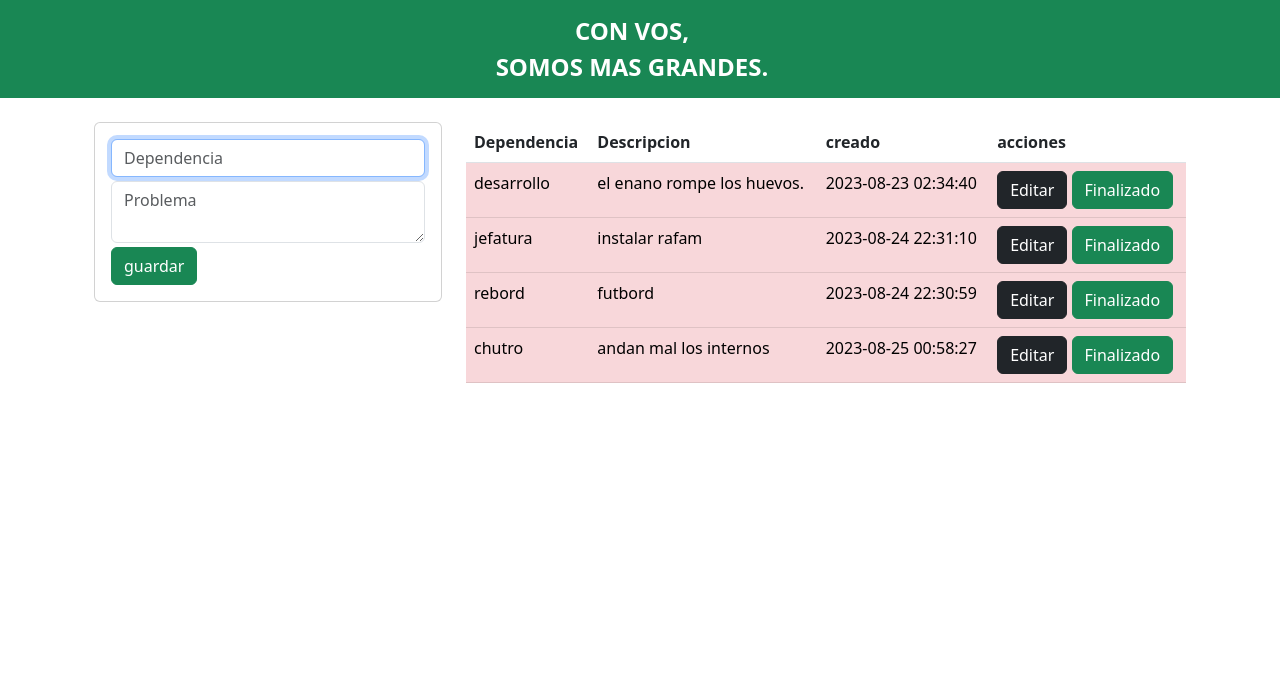
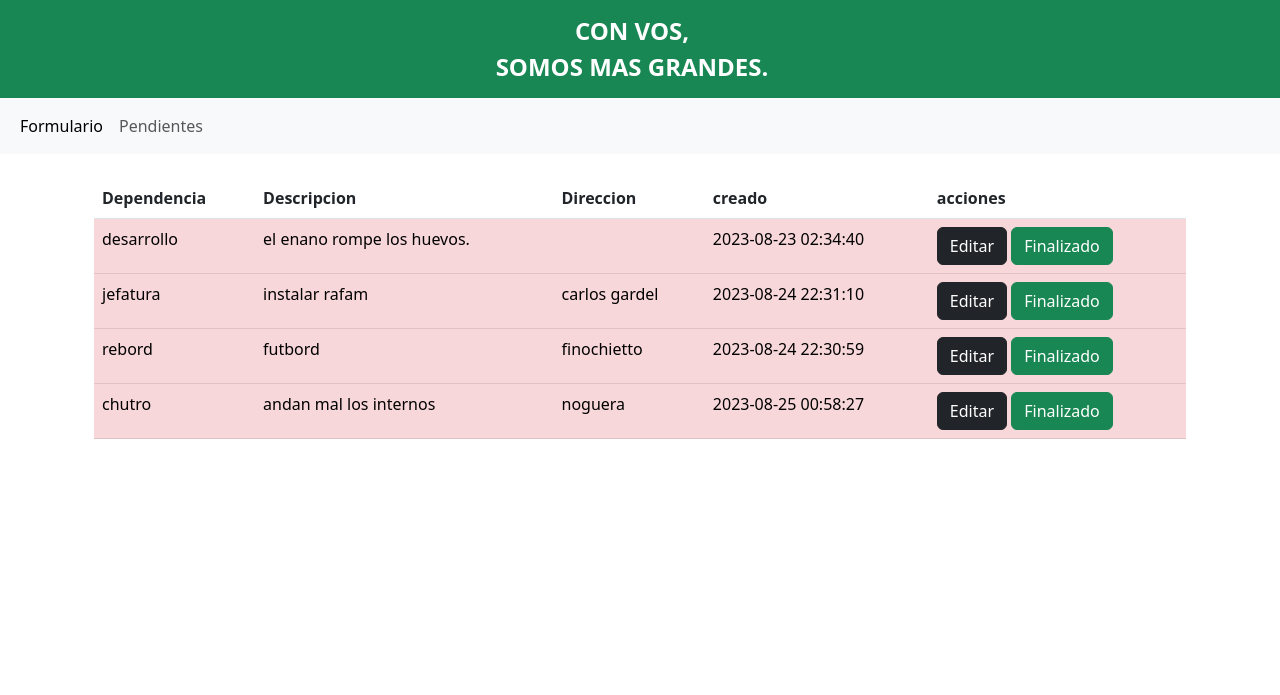
Before and after one commit to Tobias-Stani/practica-crud-sistemas, a PHP site: page / in a window 1280 px wide. Shown: the top 695 px of the page. Run offline with PHP 8.4, Linux system fonts and the light colour scheme; data comes from the database, SQL or seed files in the repository; both versions use the stored data as it was after the commit.

Commit message:
agregada base de datos, modificado el formulario de ingreso de datos, creado navbar para navegar

```diff
--- a/includes/footer.php
+++ b/includes/footer.php
@@ -30,6 +30,10 @@
     <a class="text-white" href="https://mdbootstrap.com/">direccion general de sistemas</a>
 </footer>
 
+<!-- animaciones scroll -->
+<script src="https://unpkg.com/aos@2.3.1/dist/aos.js"></script>
+<!-- animaciones scroll -->
+
 <!-- bootstrap -->
 <script src="https://cdn.jsdelivr.net/npm/bootstrap@5.3.1/dist/js/bootstrap.bundle.min.js" integrity="sha384-HwwvtgBNo3bZJJLYd8oVXjrBZt8cqVSpeBNS5n7C8IVInixGAoxmnlMuBnhbgrkm" crossorigin="anonymous"></script>
 <!-- bootstrap -->
--- a/includes/header.php
+++ b/includes/header.php
@@ -7,6 +7,9 @@
     <!-- bootstrap -->
     <link href="https://cdn.jsdelivr.net/npm/bootstrap@5.3.1/dist/css/bootstrap.min.css" rel="stylesheet" integrity="sha384-4bw+/aepP/YC94hEpVNVgiZdgIC5+VKNBQNGCHeKRQN+PtmoHDEXuppvnDJzQIu9" crossorigin="anonymous">
     <!-- bootstrap -->
+    <!-- aos animacion scroll -->
+    <link href="https://unpkg.com/aos@2.3.1/dist/aos.css" rel="stylesheet">
+    <!-- aos animacion scroll -->
 </head>
 <body>
 
--- /dev/null
+++ b/includes/navAbajoDelHeader.php
@@ -0,0 +1,21 @@
+<!-- navbar abajo -->
+
+<nav class="navbar navbar-expand-lg navbar-light bg-light">
+  <div class="container-fluid">
+    <button class="navbar-toggler" type="button" data-bs-toggle="collapse" data-bs-target="#navbarNav" aria-controls="navbarNav" aria-expanded="false" aria-label="Toggle navigation">
+      <span class="navbar-toggler-icon"></span>
+    </button>
+    <div class="collapse navbar-collapse" id="navbarNav">
+      <ul class="navbar-nav">
+        <li class="nav-item">
+          <a class="nav-link active" aria-current="page" href="formulario.php">Formulario</a>
+        </li>
+        <li class="nav-item">
+          <a class="nav-link" href="index.php">Pendientes</a>
+        </li>
+      </ul>
+    </div>
+  </div>
+</nav>
+
+<!-- navbar abajo -->
--- a/index.php
+++ b/index.php
@@ -1,51 +1,20 @@
 <?php include("db.php")?>
 <?php include("includes/header.php")?>
+<?php include("includes/navAbajoDelHeader.php")?>
 <?php include("save-task.php")?>
 
 <div class="container p-4">
 
-    <div class="row">
-
-        <div class="col md-4">
-
-        <!-- alerta de guardado -->
-
-        <?php if(isset($_SESSION['message'])) { ?>
-            <div class="alert alert-success alert-dismissible fade show" role="alert">
-                <?= $_SESSION['message']?>
-                <button type="button" class="btn-close" data-bs-dismiss="alert" aria-label="Close"></button>
-            </div>
-            <?php
-            unset($_SESSION['message']); // Eliminar la variable de sesión después de mostrar la alerta
-        } ?>
-
-
-        <!-- alerta de guardado -->
-
-            <div class="card card-body">
-                <form action="save-task.php" method="post">
-                    <div class="form-groupp">
-                        <input type="text" name="title" class="form-control" placeholder="Dependencia" autofocus>
-                    </div>
-                    <div class="form-groupp">
-                        <textarea name="description" rows="2" class="form-control mt-1" placeholder="Problema"></textarea>
-                    </div>
-                    <input type="submit" class="btn btn-success btn-block mt-1" name="save-task" value="guardar">
-                </form>
-            </div>
-
-        </div>
-
-
 <!-- TABLA DE TAREAS -->
 
-<div class="col-md-8">
+<div class="col-md-12">
     <div class="table-responsive">
         <table class="table">
                     <thead>
                         <tr>
                             <th scope="col">Dependencia</th>
                             <th scope="col">Descripcion</th>
+                            <th scope="col">Direccion</th>
                             <th scope="col">creado</th>
                             <th scope="col">acciones</th>
                         </tr>
@@ -72,6 +41,7 @@
                 <tr class="<?php echo $rowColorClass; ?>">
                     <td> <?php echo $row['title'] ?> </td>
                     <td> <?php echo $row['description'] ?> </td>
+                    <td> <?php echo $row['direccion'] ?> </td>
                     <td> <?php echo $row['created_at'] ?> </td>
                     <td>
                         <a href="edit.php?id=<?php echo $row['id']?>" class="btn btn-dark">
@@ -91,6 +61,4 @@
 
 </div>
 
-</div>
-
 <?php include("includes/footer.php")?>
--- a/save-task.php
+++ b/save-task.php
@@ -7,8 +7,9 @@
     if (isset($_POST['save-task'])) {
         $title = $_POST['title'];
         $description = $_POST['description'];
+        $direccion = $_POST['direccion'];
 
-        $query = "INSERT INTO task(title, description) VALUES ('$title', '$description')";
+        $query = "INSERT INTO task(title, description, direccion) VALUES ('$title', '$description', '$direccion')";
 
         $result = mysqli_query($conn, $query);
 
```
Also changed, not shown: edit.php (+7 -1 lines), formulario.php (added, +37 -0 lines), login-process.php (+14 -1 lines), php-mysql-crud.sql (added, +103 -0 lines). Lines whose indentation alone changed are shown as unchanged.
